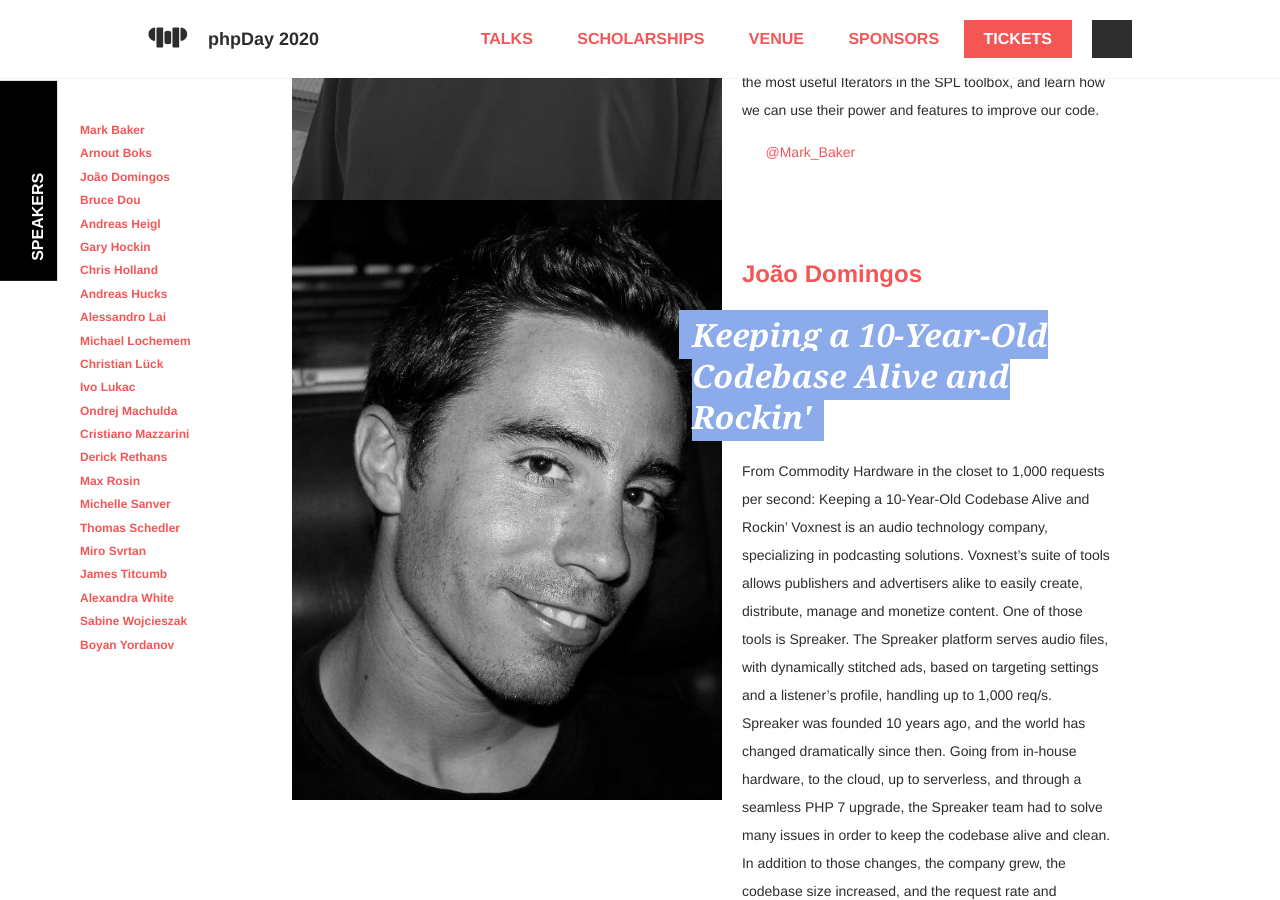
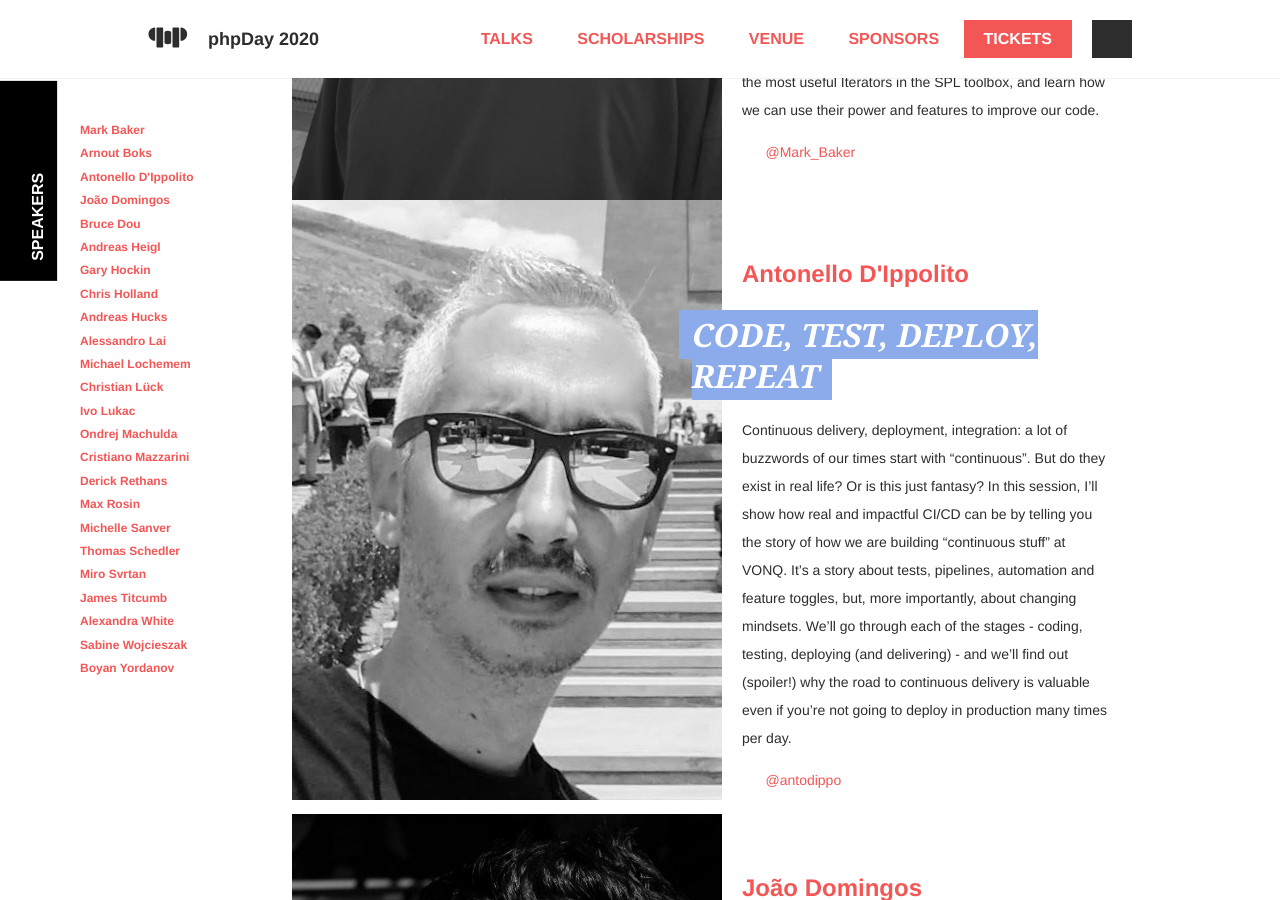
Before and after one commit to giuliatosato/2020.phpday.it, a Jekyll site: the page built from talks.md, in a window 1280 px wide and 900 px high, scrolled down 4453 px. Built offline with Jekyll 4.4.1, drawn with Linux system fonts in a browser that asks for light colours; some web fonts are replaced; comment, search, counter and statistics services are not loaded.

Commit message:
Add Antonello

```diff
--- a/_data/speakers.yml
+++ b/_data/speakers.yml
@@ -20,6 +20,13 @@ list:
     first_name: Arnout
     last_name: Boks
     twitter: arnoutboks
+  -
+    id: antonello-dippolito
+    description:
+    image: antonello-dippolito.jpg
+    first_name: Antonello
+    last_name: D'Ippolito
+    twitter: antodippo
   -
     id: joao-domingos
     description:
--- a/_data/talks.yml
+++ b/_data/talks.yml
@@ -69,6 +69,16 @@
     explaining how they work, and how they can reduce complexity and improve readability of our code. So join me on a
     roller-coaster ride as we loop through some of the most useful Iterators in the SPL toolbox, and learn how we can
     use their power and features to improve our code.
+-
+  speaker_id: antonello-dippolito
+  title: CODE, TEST, DEPLOY, REPEAT
+  extract: >
+    Continuous delivery, deployment, integration: a lot of buzzwords of our times start with "continuous". But do they
+    exist in real life? Or is this just fantasy? In this session, I'll show how real and impactful CI/CD can be by
+    telling you the story of how we are building "continuous stuff" at VONQ. It's a story about tests, pipelines,
+    automation and feature toggles, but, more importantly, about changing mindsets. We'll go through each of the stages
+    - coding, testing, deploying (and delivering) - and we'll find out (spoiler!) why the road to continuous delivery is
+    valuable even if you're not going to deploy in production many times per day.
 -
   speaker_id: joao-domingos
   title: Keeping a 10-Year-Old Codebase Alive and Rockin'
```
Also changed, not shown: img/phpday/speaker/antonello-dippolito.jpg (added).
